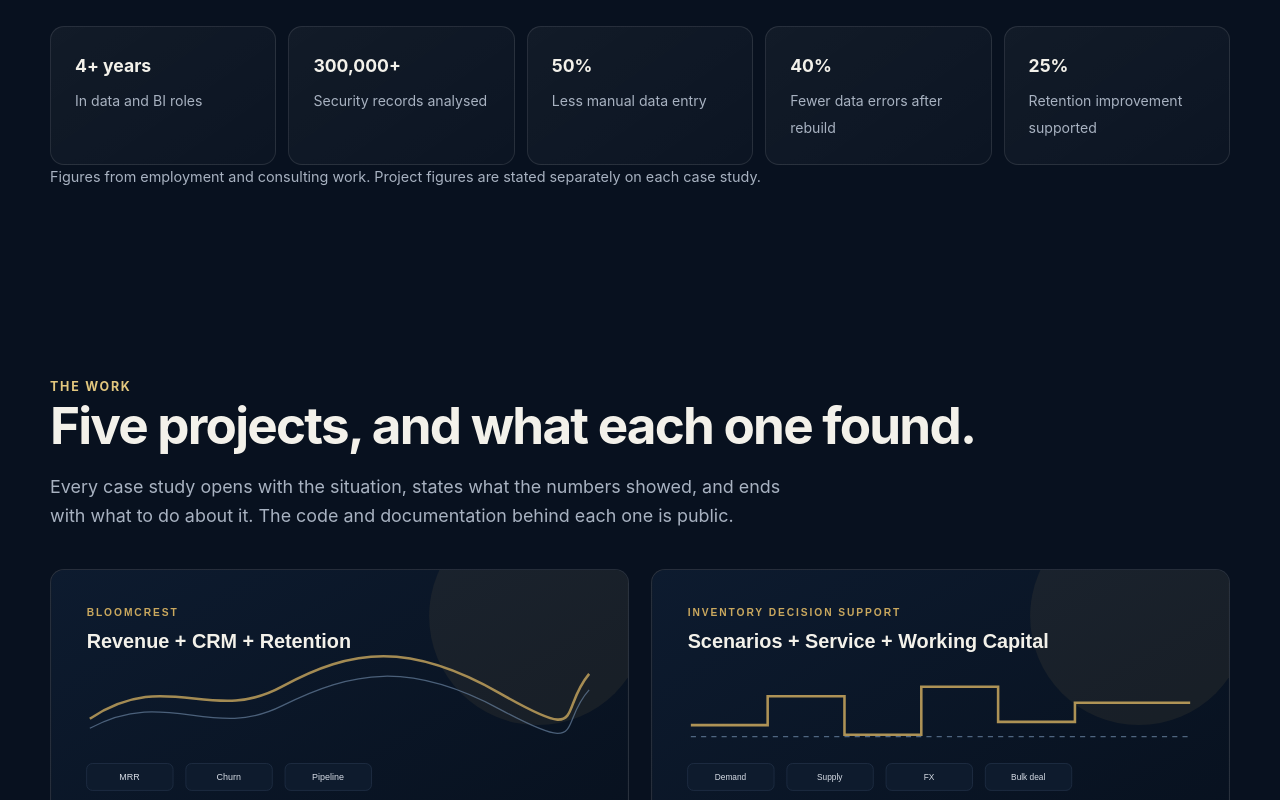
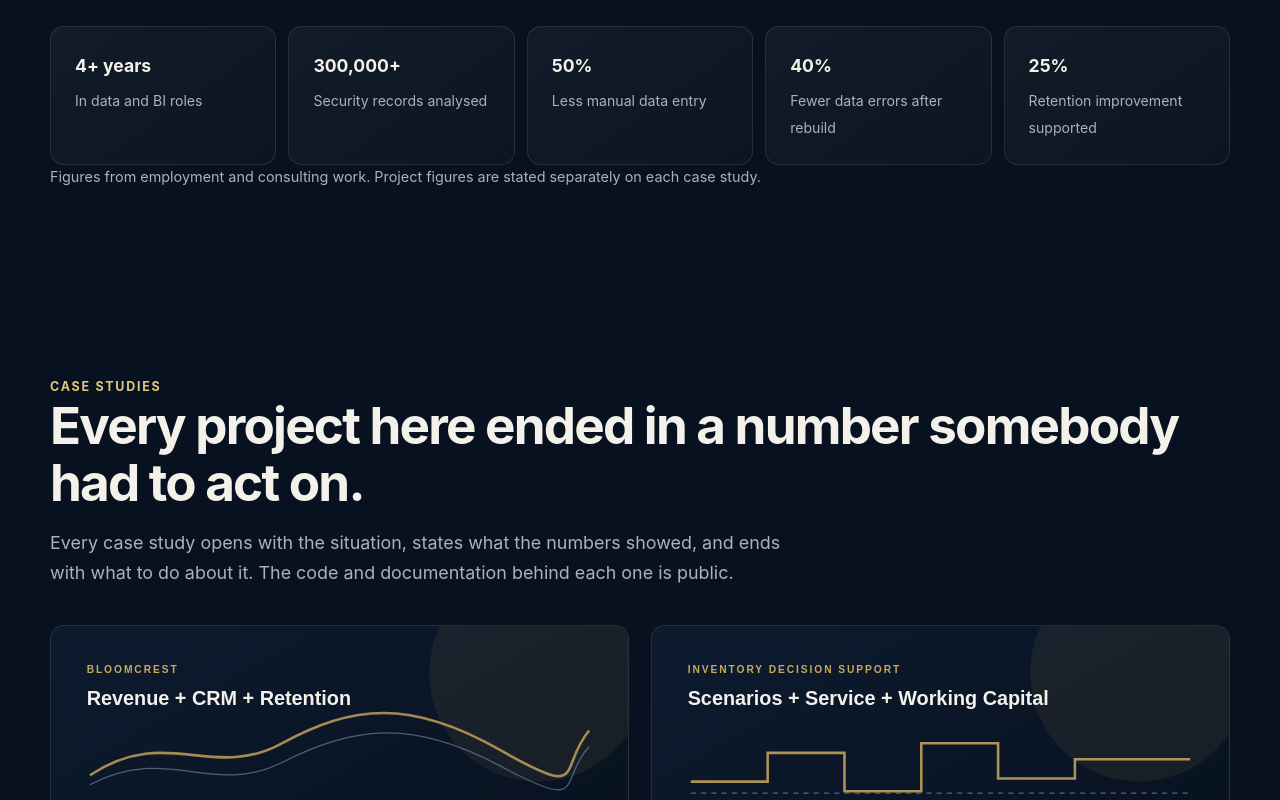
Before and after one commit to oreoluwadaniel/daniel-olatunji-portfolio, a Next.js app: page / in a window 1280 px wide. Shown: the part 918-1718 px from the top of the page. Built offline with nearby package versions, Linux system fonts and the light colour scheme.

Commit message:
Restore the profile photo and rework the case study heading

```diff
--- a/app/page.tsx
+++ b/app/page.tsx
@@ -25,11 +25,11 @@ export default function Home() {
       <p className="hero-role">I find out why the numbers moved, and what to do about it.</p>
       <p>Four years on revenue, customers, stock, risk and the data problems sitting underneath all of them. Five case studies, each one with the numbers and the decision they point to.</p>
       <div className="actions"><Link className="btn btn-primary" href="/work">See the work</Link><a className="btn btn-secondary" href="/cv/Daniel_Olatunji_CV.pdf" download>Download CV</a><Link className="btn btn-secondary" href="/contact">Get in touch</Link></div>
-    </div><div className="portrait"><img src="/images/daniel-olatunji.jpg" srcSet="/images/daniel-olatunji.jpg 1x, /images/daniel-olatunji@2x.jpg 2x" alt="Daniel Olatunji" width="900" height="1100" fetchPriority="high" decoding="async" /></div></div></section>
+    </div><div className="portrait"><img src="/images/daniel-olatunji.svg" alt="Daniel Olatunji" width="900" height="1100" fetchPriority="high" decoding="async" /></div></div></section>
 
     <section className="section-tight"><div className="container"><div className="eyebrow">In role</div><h2>Four years, measured.</h2><div className="proof-grid">{([ ["4+ years", "In data and BI roles"], ["300,000+", "Security records analysed"], ["50%", "Less manual data entry"], ["40%", "Fewer data errors after rebuild"], ["25%", "Retention improvement supported"] ] as [string,string][]).map(([a,b]) => <div className="proof-card" key={a}><strong>{a}</strong><span>{b}</span></div>)}</div><p className="small footnote">Figures from employment and consulting work. Project figures are stated separately on each case study.</p></div></section>
 
-    <section className="section"><div className="container"><div className="eyebrow">The work</div><h2>Five projects, and what each one found.</h2><p className="lead">Every case study opens with the situation, states what the numbers showed, and ends with what to do about it. The code and documentation behind each one is public.</p><div className="project-grid">{projects.map(p => <article className="card project-card" key={p.slug}><Link href={`/work/${p.slug}`} className="cover-link"><img className="cover" src={p.cover} alt={`${p.title}: visual summary`} width="1600" height="900" loading="lazy" /></Link><div className="content"><div className="meta">{p.category}</div><h3><Link href={`/work/${p.slug}`}>{p.title}</Link></h3><p>{p.short}</p><div className="small">{p.scale}</div><div className="tag-list">{p.tools.slice(0,4).map(t => <span className="tag" key={t}>{t}</span>)}</div><div className="card-actions"><Link className="btn btn-primary" href={`/work/${p.slug}`}>Read the case study</Link><a className="btn btn-secondary" href={p.github} target="_blank" rel="noreferrer">Repository</a></div></div></article>)}</div></div></section>
+    <section className="section"><div className="container"><div className="eyebrow">Case studies</div><h2>Every project here ended in a number somebody had to act on.</h2><p className="lead">Every case study opens with the situation, states what the numbers showed, and ends with what to do about it. The code and documentation behind each one is public.</p><div className="project-grid">{projects.map(p => <article className="card project-card" key={p.slug}><Link href={`/work/${p.slug}`} className="cover-link"><img className="cover" src={p.cover} alt={`${p.title}: visual summary`} width="1600" height="900" loading="lazy" /></Link><div className="content"><div className="meta">{p.category}</div><h3><Link href={`/work/${p.slug}`}>{p.title}</Link></h3><p>{p.short}</p><div className="small">{p.scale}</div><div className="tag-list">{p.tools.slice(0,4).map(t => <span className="tag" key={t}>{t}</span>)}</div><div className="card-actions"><Link className="btn btn-primary" href={`/work/${p.slug}`}>Read the case study</Link><a className="btn btn-secondary" href={p.github} target="_blank" rel="noreferrer">Repository</a></div></div></article>)}</div></div></section>
 
     <section className="section-tight"><div className="container"><div className="eyebrow">What I work on</div><h2>Six things I get called in for.</h2><div className="three-grid">{capabilities.map(([a,b]) => <div className="card" key={a}><h3>{a}</h3><p>{b}</p></div>)}</div></div></section>
     <section className="section"><div className="container"><div className="eyebrow">Method</div><h2>Four steps, and the third is where most reporting fails.</h2><div className="steps four">{steps.map(([n,a,b]) => <div className="card step" key={n}><div className="num">{n}</div><h3>{a}</h3><p>{b}</p></div>)}</div></div></section>
```
